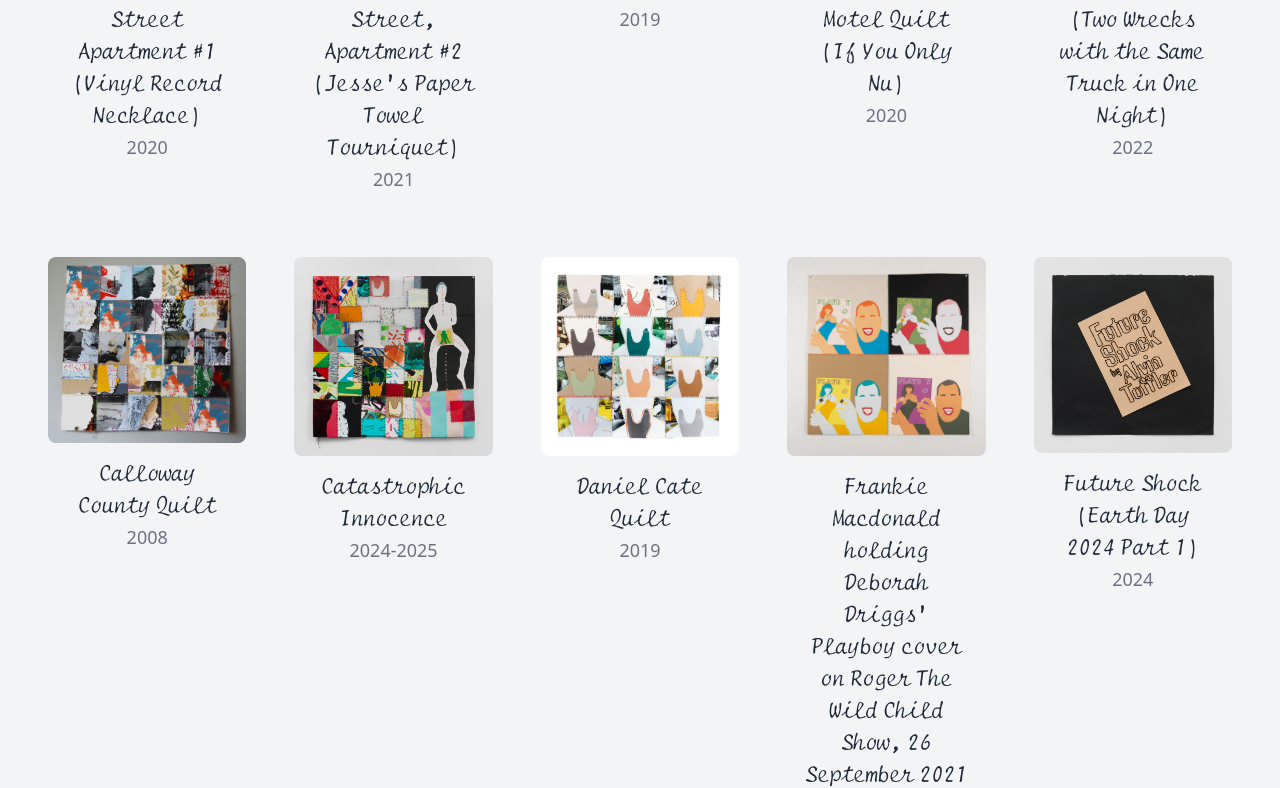
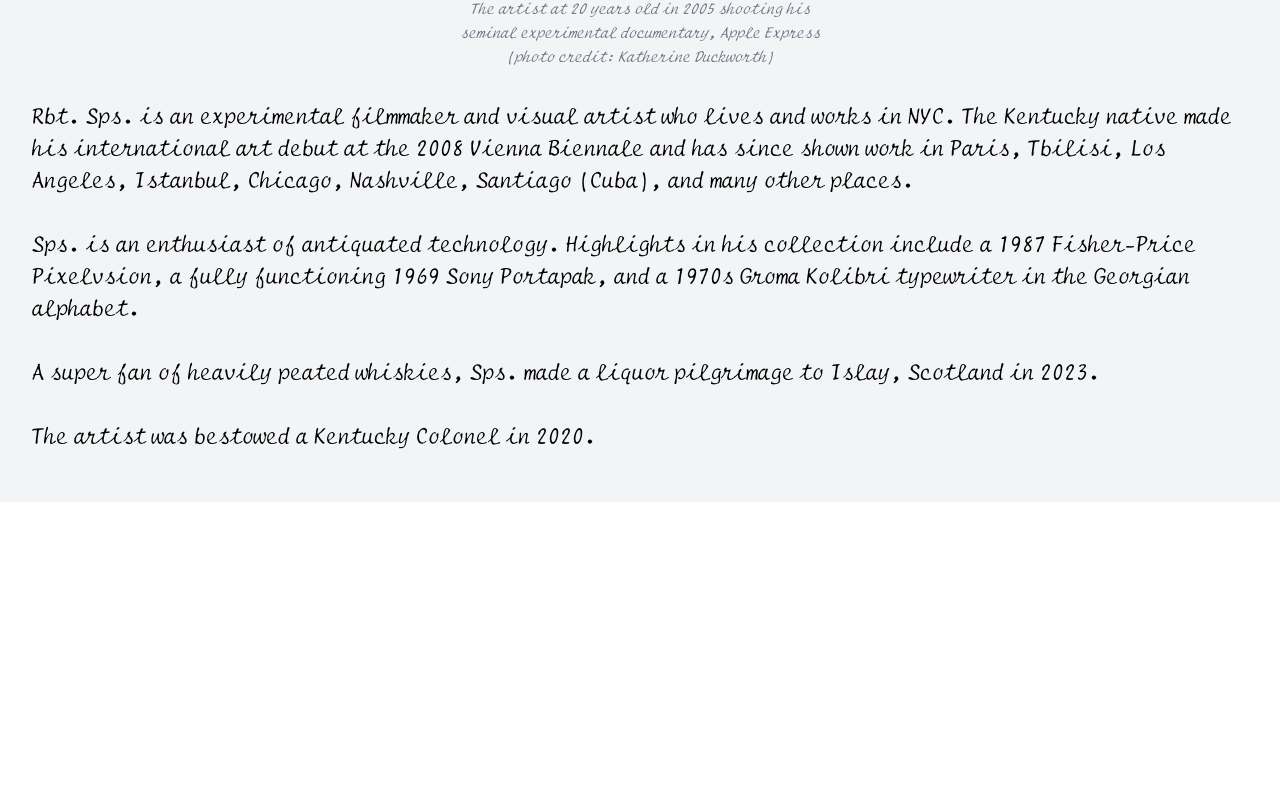
Before and after one commit to djesikumo/Robert-Spees-Gallery, a React (Vite) app: page /#/biography in a window 1280 px wide. Shown: the part 561-1349 px from the top of the page. After the commit the page ends 1063 px from the top, so only its background shows below. Built offline with nearby package versions, Linux system fonts and the light colour scheme.

Commit message:
Small fixed, and changing to Hash routing

```diff
--- a/src/App.tsx
+++ b/src/App.tsx
@@ -1,4 +1,4 @@
-import { BrowserRouter as Router, Routes, Route } from "react-router-dom";
+import { HashRouter as Router, Routes, Route } from "react-router-dom";
 import { ApplicationProvider } from "./utils/ApplicationContext";
 import Navbar from "./components/Navbar";
 import HomePage from "./pages/HomePage";
--- a/src/components/cv/CvSections.tsx
+++ b/src/components/cv/CvSections.tsx
@@ -95,7 +95,7 @@ export const ExhibitionsSection = ({ exhibitions, adminMode }: ExhibitionsSectio
             <div className="space-y-1 pl-4 text-gray-700">
               {exhibitions.map(exhibition => (
                 <div key={exhibition.id} className="flex items-center justify-between space-x-2 sm:space-x-0">
-                  <p>{exhibition.exhibition}</p>
+                  <p>{`• ${exhibition.exhibition}`}</p>
 
                   {/* Acciones (solo disponibles desde el modo admin) */}
                   {adminMode && (
@@ -152,7 +152,7 @@ export const PressSection = ({ press, adminMode }: PressSectionProps) => (
     {press.map((item) => (
       <div key={item.id} className="flex items-center justify-between space-x-2 sm:space-x-0">
         <div key={item.id} className="mb-2">
-          <p className="font-medium text-gray-700">{item.author}</p>
+          <p className="font-medium text-gray-700">{`• ${item.author}`}</p>
           <p className="text-gray-700">“{item.title}”, <span className="italic">{item.publication}</span>, {item.date}</p>
         </div>
 
--- a/src/components/home/ItemDetailsModal.tsx
+++ b/src/components/home/ItemDetailsModal.tsx
@@ -265,13 +265,13 @@ const ItemDetailsModal = () => {
 
         {/* Dialog de los detalles del artwork */}
         <div className={`absolute flex flex-col md:hidden items-center justify-center p-2 w-full h-full z-20 transition-transform duration-500 ease-in ${isDetailsOpen ? "translate-y-0" : "translate-y-full"}`}>
-          <p className="text-center italic">{`${selectedItem.name}, ${selectedItem.year}`}</p>
+          <p className="text-center italic">{selectedItem.name}</p>
           <p className="text-center">{selectedItem.technique}</p>
           <p className="text-center">{selectedItem.dimensions}</p>
           {selectedItem.description && <p className="text-center">{selectedItem.description}</p>}
         </div>
         <div className="absolute md:flex md:flex-col hidden items-center justify-center py-2 bottom-0 w-7/8 h-auto text-white">
-          <p className="text-center italic">{`${selectedItem.name}, ${selectedItem.year}`}</p>
+          <p className="text-center italic">{selectedItem.name}</p>
           <p className="text-center">{selectedItem.technique}</p>
           <p className="text-center">{selectedItem.dimensions}</p>
           {selectedItem.description && <p className="text-center">{selectedItem.description}</p>}
--- a/src/pages/BiographyPage.tsx
+++ b/src/pages/BiographyPage.tsx
@@ -9,11 +9,11 @@ const BiographyPage = () => {
         <p className="w-96 text-gray-500 italic text-center">The artist at 20 years old in 2005 shooting his seminal experimental documentary, Apple Express (photo credit: Katherine Duckworth)</p>
       </div>
 
-      <div className="flex flex-col items-center space-y-2 text-2xl">
-        <p className="text-center">Rbt. Sps. is an experimental filmmaker and visual artist who lives and works in NYC. The Kentucky native made his international art debut at the 2008 Vienna Biennale and has since shown work in Paris, Tbilisi, Los Angeles, Istanbul, Chicago, Nashville, Santiago, Cuba, and many other places.</p>
-        <p className="text-center">Sps. is an enthusiast of antiquated technology. Highlights in his collection include a 1987 Fisher-Price Pixelvsion, a fully functioning 1969 Sony Portapak, and a 1970s Groma Kolibri typewriter in the Georgian alphabet.</p>
-        <p className="text-center">A super fan of heavily peated whiskies, Sps. made a liquor pilgrimage to Islay, Scotland in 2023.</p>
-        <p className="text-center">The artist was bestowed a Kentucky Colonel in 2020.</p>
+      <div className="flex flex-col space-y-8 text-2xl">
+        <p>Rbt. Sps. is an experimental filmmaker and visual artist who lives and works in NYC. The Kentucky native made his international art debut at the 2008 Vienna Biennale and has since shown work in Paris, Tbilisi, Los Angeles, Istanbul, Chicago, Nashville, Santiago (Cuba), and many other places.</p>
+        <p>Sps. is an enthusiast of antiquated technology. Highlights in his collection include a 1987 Fisher-Price Pixelvsion, a fully functioning 1969 Sony Portapak, and a 1970s Groma Kolibri typewriter in the Georgian alphabet.</p>
+        <p>A super fan of heavily peated whiskies, Sps. made a liquor pilgrimage to Islay, Scotland in 2023.</p>
+        <p>The artist was bestowed a Kentucky Colonel in 2020.</p>
       </div>
     </main>
   )
--- a/src/pages/CvPage.tsx
+++ b/src/pages/CvPage.tsx
@@ -27,9 +27,9 @@ const CvPage = () => {
                   </path>
                 </g>
               </svg>
-              <p>rbtsps@gmail.com</p>
+              <span>rbtsps@gmail.com</span>
             </div>
-            <div className="flex items-center space-x-1">
+            <a className="flex items-center space-x-1" href="https://instagram.com/rbtsps" target="_blank">
               <svg xmlns="http://www.w3.org/2000/svg" width="24" height="24" viewBox="0 0 24 24">
                 <circle cx="17" cy="7" r="1.5" fill="currentColor" fillOpacity="0">
                   <animate fill="freeze" attributeName="fill-opacity" begin="1.3s" dur="0.15s" values="0;1" />
@@ -43,8 +43,8 @@ const CvPage = () => {
                   </path>
                 </g>
               </svg>
-              <p>@rbtsps</p>
-            </div>
+              <span>@rbtsps</span>
+            </a>
           </div>
         </div>
       </section>
```
